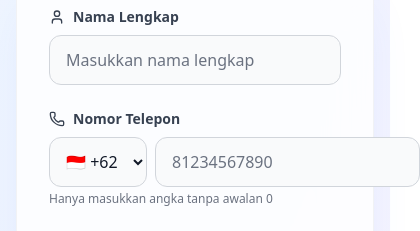
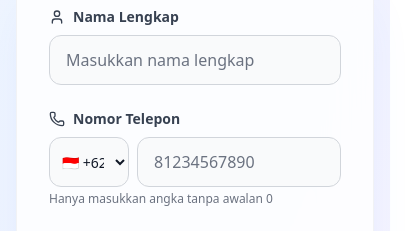
Before and after one commit to Ipul1122/portfolio, a Next.js app: page / in a window 390 px wide. Shown: the part 3680-3911 px from the top of the page, 420 px wide, since content can reach past the window. Built offline with nearby package versions, Linux system fonts and the light colour scheme.

Commit message:
update tampilan mobile di contact.jsx

```diff
--- a/src/components/Contact.jsx
+++ b/src/components/Contact.jsx
@@ -97,7 +97,7 @@ return (
                 name="countryCode"
                 value={form.countryCode}
                 onChange={handleChange}
-            className="px-3 py-3 bg-gray-50 dark:bg-slate-700/50 border border-gray-300 dark:border-slate-600 rounded-xl text-gray-900 dark:text-white focus:outline-none focus:ring-2 focus:ring-blue-500 focus:border-transparent transition-all duration-200"
+                className="w-20 px-2 py-3 bg-gray-50 dark:bg-slate-700/50 border border-gray-300 dark:border-slate-600 rounded-xl text-gray-900 dark:text-white focus:outline-none focus:ring-2 focus:ring-blue-500 focus:border-transparent transition-all duration-200 text-sm"
             >
                 {countryCodes.map((item) => (
                 <option key={item.code} value={item.code}>
@@ -112,7 +112,7 @@ return (
                 onChange={handleChange}
                 required
                 placeholder="81234567890"
-            className="flex-1 px-4 py-3 bg-gray-50 dark:bg-slate-700/50 border border-gray-300 dark:border-slate-600 rounded-xl text-gray-900 dark:text-white placeholder-gray-500 dark:placeholder-gray-400 focus:outline-none focus:ring-2 focus:ring-blue-500 focus:border-transparent transition-all duration-200"
+                className="flex-1 min-w-0 px-4 py-3 bg-gray-50 dark:bg-slate-700/50 border border-gray-300 dark:border-slate-600 rounded-xl text-gray-900 dark:text-white placeholder-gray-500 dark:placeholder-gray-400 focus:outline-none focus:ring-2 focus:ring-blue-500 focus:border-transparent transition-all duration-200"
             />
             </div>
             <p className="text-xs text-gray-500 dark:text-gray-400 mt-1">
```
Lines whose indentation alone changed are shown as unchanged.
